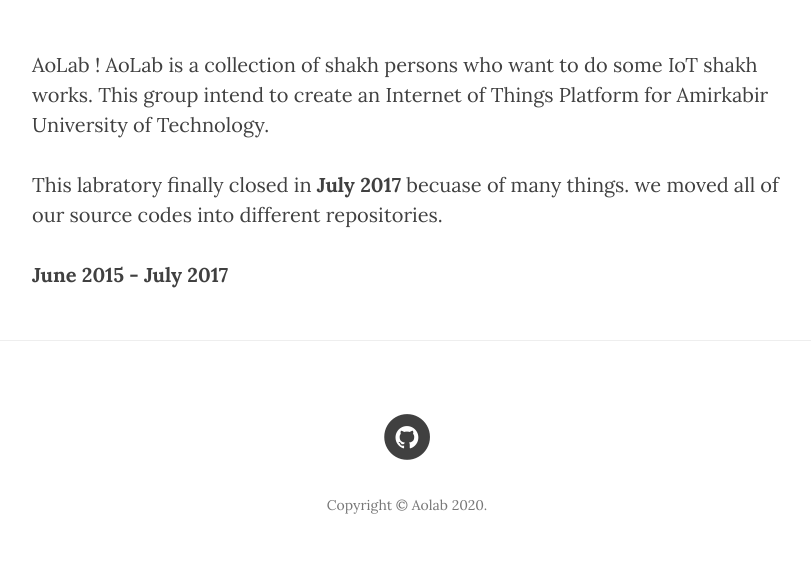
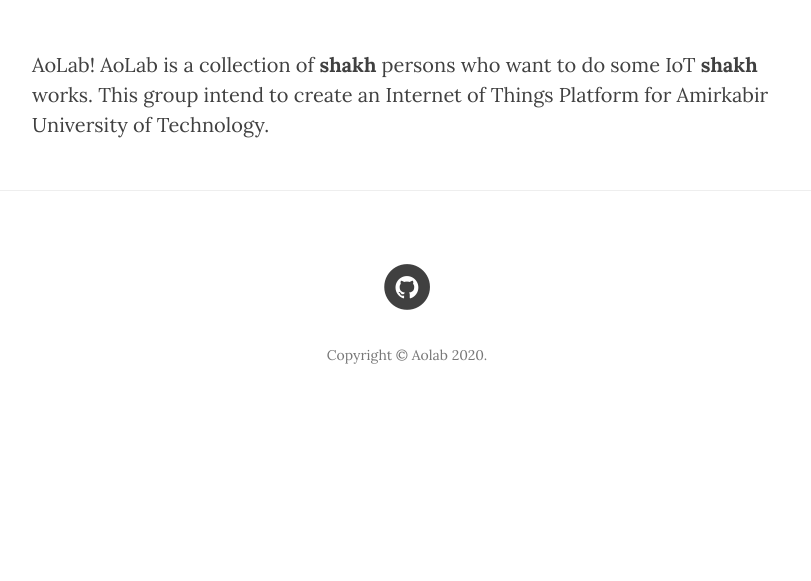
Before and after one commit to AoLab/AoLab.github.io, a Jekyll site: the page built from about.md, in a window 1280 px wide. Shown: the part 448-1029 px from the top of the page, without its empty margins (233-1044 px from the left). Built offline with Jekyll 4.4.1, drawn with Linux system fonts in a browser that asks for light colours; nearby versions of some CDN libraries; after the commit the page ends 900 px from its top, so only the background shows below that.

Commit message:
feat: Update About Section

```diff
--- a/about.md
+++ b/about.md
@@ -3,10 +3,5 @@ layout: page
 title: "About"
 description: "Who we are"
 ---
-AoLab ! AoLab is a collection of shakh persons who want to do some IoT shakh works.
+AoLab! AoLab is a collection of **shakh** persons who want to do some IoT **shakh** works.
 This group intend to create an Internet of Things Platform for Amirkabir University of Technology.
-
-This labratory finally closed in **July 2017** becuase of many things. we moved all of our source codes
-into different repositories.
-
-**June 2015 - July 2017**
```
